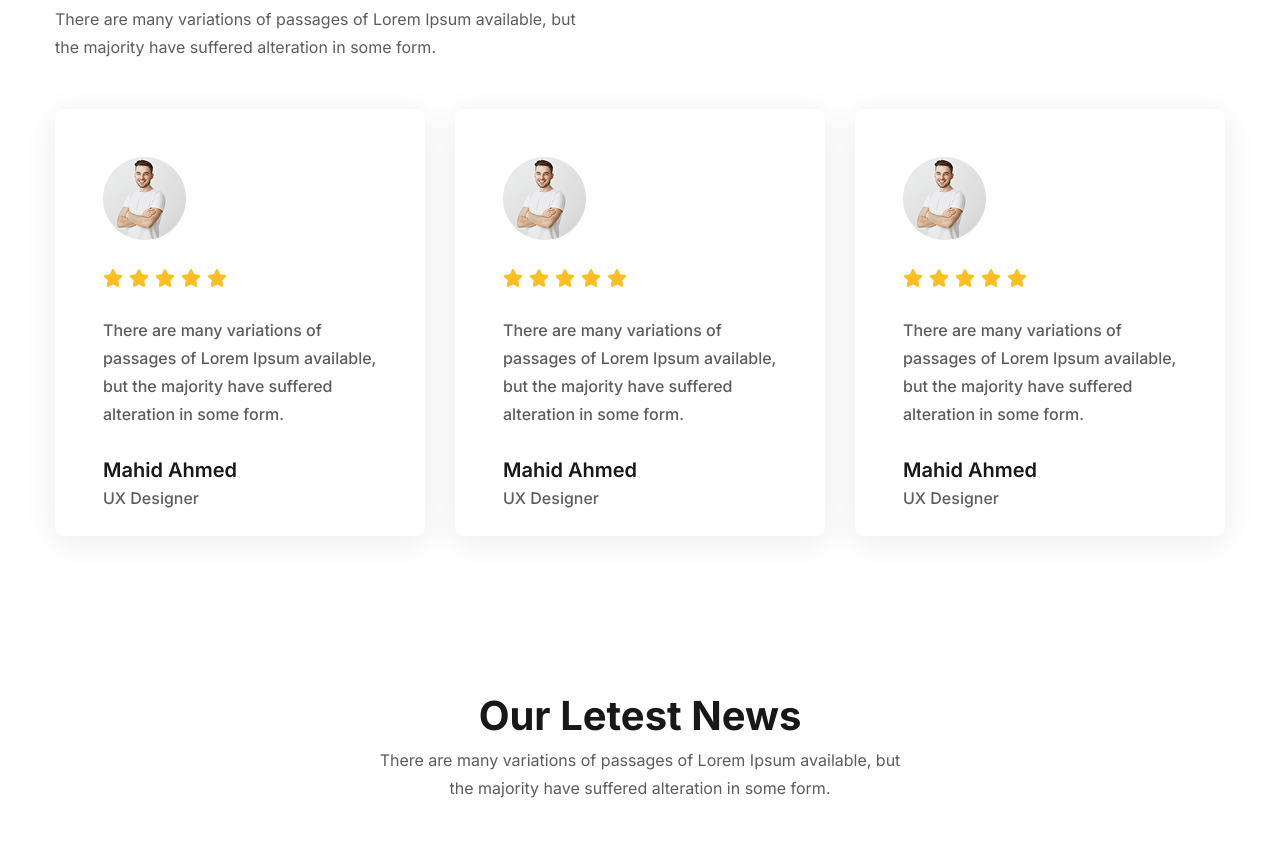
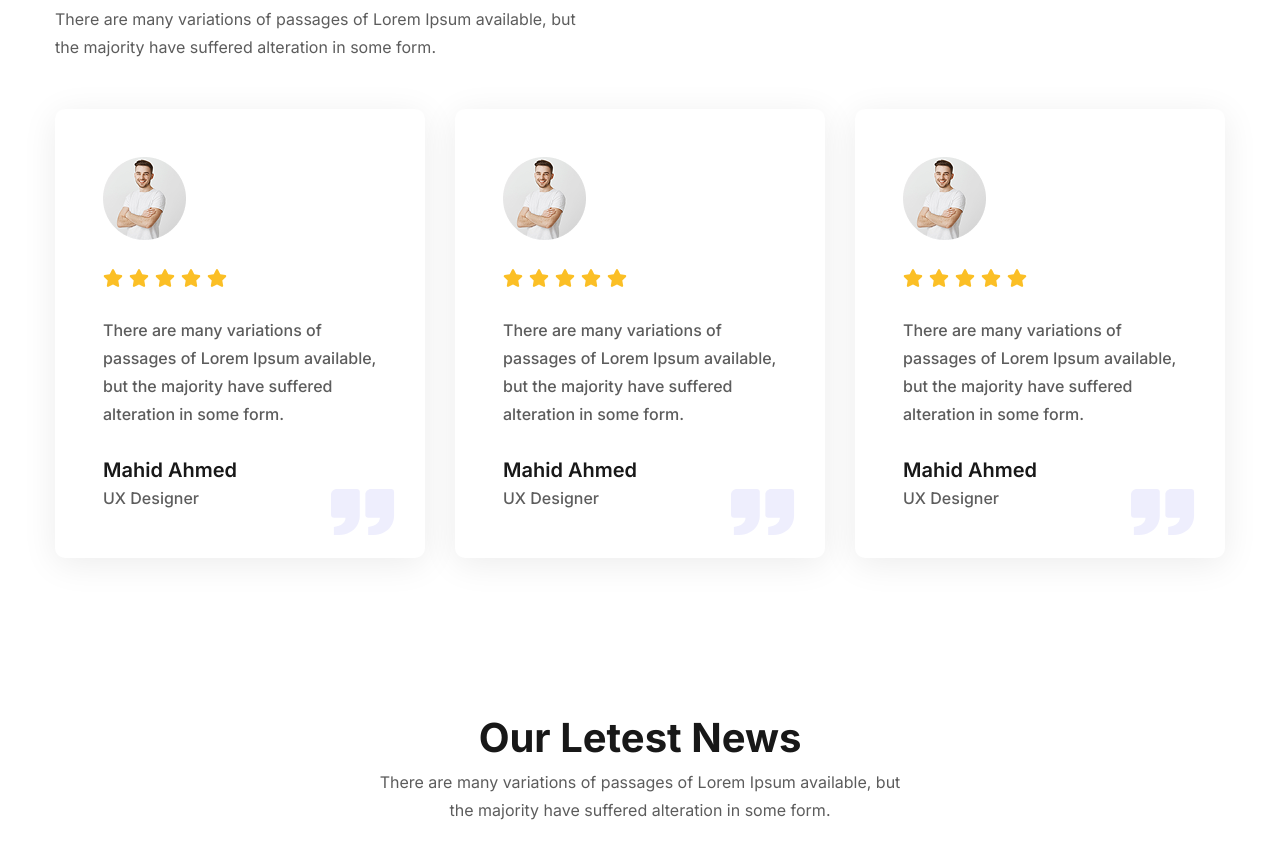
Before and after one commit to RubiyaHud/CreativeAgency-React, a React (Vite) app: page / in a window 1280 px wide. Shown: the part 4018-4870 px from the top of the page. Built offline with nearby package versions, Linux system fonts and the light colour scheme.

Commit message:
Add Double Quotation (Customer Experience), Completed the Creative Agency Figma

```diff
--- a/src/components/CustomerExperrience.jsx
+++ b/src/components/CustomerExperrience.jsx
@@ -5,6 +5,7 @@ import Flex from './Flex'
 import Image from './Image'
 import customerImage from '../assets/customerImg.png'
 import { FaStar } from "react-icons/fa"
+import DoubleQuotation from './icons/DoubleQuotation'
 
 const CustomerExperrience = () => {
     return (
@@ -12,7 +13,7 @@ const CustomerExperrience = () => {
             <Container>
                 <HeadingWithPara className={""} classH={"w-[603px]"} classP={""} hText={"We Care About Our Customer Experience Too"} pText={"There are many variations of passages of Lorem Ipsum available, but the majority have suffered alteration in some form."} />
                 <Flex className={"justify-between"}>
-                    <div className={"bg-white mt-12 px-12 pb-6 pt-12 rounded-10 shadow-[0_6px_35px_rgba(0,0,0,0.08)]"}>
+                    <div className={"relative bg-white mt-12 px-12 pb-[46px] pt-12 rounded-10 shadow-[0_6px_35px_rgba(0,0,0,0.08)]"}>
                         <Image imgSrc={customerImage} imgAlt={"Customer Image"} />
                         <Flex className={"gap-1.5 my-7"}>
                             <FaStar className={"text-[20px] text-starColor"} />
@@ -24,8 +25,9 @@ const CustomerExperrience = () => {
                         <p className={"w-[274px] mb-7 font-inter font-medium text-[16px] text-menuColor leading-7 opacity-70"}>There are many variations of passages of Lorem Ipsum available, but the majority have suffered alteration in some form.</p>
                         <h3 className={"font-inter font-semibold text-[20px] leading-7 text-menuColor"}> Mahid Ahmed </h3>
                         <h3 className={"font-inter font-medium text-[16px] leading-7 text-[#5D5D5D]"}> UX Designer </h3>
+                        <DoubleQuotation className={"absolute right-[30px] bottom-[23px] "}/>
                     </div>
-                    <div className={"bg-white mt-12 px-12 pb-6 pt-12 rounded-10 shadow-[0_6px_35px_rgba(0,0,0,0.08)]"}>
+                    <div className={"relative bg-white mt-12 px-12 pb-[46px] pt-12 rounded-10 shadow-[0_6px_35px_rgba(0,0,0,0.08)]"}>
                         <Image imgSrc={customerImage} imgAlt={"Customer Image"} />
                         <Flex className={"gap-1.5 my-7"}>
                             <FaStar className={"text-[20px] text-starColor"} />
@@ -37,8 +39,9 @@ const CustomerExperrience = () => {
                         <p className={"w-[274px] mb-7 font-inter font-medium text-[16px] text-menuColor leading-7 opacity-70"}>There are many variations of passages of Lorem Ipsum available, but the majority have suffered alteration in some form.</p>
                         <h3 className={"font-inter font-semibold text-[20px] leading-7 text-menuColor"}> Mahid Ahmed </h3>
                         <h3 className={"font-inter font-medium text-[16px] leading-7 text-[#5D5D5D]"}> UX Designer </h3>
+                        <DoubleQuotation className={"absolute right-[30px] bottom-[23px] "}/>
                     </div>
-                    <div className={"bg-white mt-12 px-12 pb-6 pt-12 rounded-10 shadow-[0_6px_35px_rgba(0,0,0,0.08)]"}>
+                    <div className={"relative bg-white mt-12 px-12 pb-[46px] pt-12 rounded-10 shadow-[0_6px_35px_rgba(0,0,0,0.08)]"}>
                         <Image imgSrc={customerImage} imgAlt={"Customer Image"} />
                         <Flex className={"gap-1.5 my-7"}>
                             <FaStar className={"text-[20px] text-starColor"} />
@@ -50,6 +53,7 @@ const CustomerExperrience = () => {
                         <p className={"w-[274px] mb-7 font-inter font-medium text-[16px] text-menuColor leading-7 opacity-70"}>There are many variations of passages of Lorem Ipsum available, but the majority have suffered alteration in some form.</p>
                         <h3 className={"font-inter font-semibold text-[20px] leading-7 text-menuColor"}> Mahid Ahmed </h3>
                         <h3 className={"font-inter font-medium text-[16px] leading-7 text-[#5D5D5D]"}> UX Designer </h3>
+                        <DoubleQuotation className={"absolute right-[30px] bottom-[23px] "}/>
                     </div>
                 </Flex>
             </Container>
--- /dev/null
+++ b/src/components/icons/DoubleQuotation.jsx
@@ -0,0 +1,14 @@
+import React from 'react'
+
+const DoubleQuotation = ({className}) => {
+  return (
+
+    <svg className={`${className}`}  width="64" height="46" viewBox="0 0 64 46" fill="none" xmlns="http://www.w3.org/2000/svg">
+      <path d="M5.1865 37.4325L2.875 37.8925V46H5.75C13.7511 46 19.8547 43.7834 23.8884 39.4105C29.3135 33.5225 28.7673 25.9613 28.75 25.875V2.875C28.75 2.1125 28.4471 1.38124 27.9079 0.842069C27.3688 0.302901 26.6375 0 25.875 0H5.75C2.57887 0 0 2.57887 0 5.75V25.875C0 26.6375 0.302901 27.3688 0.842069 27.9079C1.38124 28.4471 2.1125 28.75 2.875 28.75H14.5992C14.5385 30.1714 14.1138 31.5533 13.3659 32.7635C11.9083 35.0664 9.15687 36.6361 5.1865 37.4325Z" fill="#5956E8" fill-opacity="0.1" />
+      <path d="M39.5015 37.4325L37.19 37.8925V46H40.065C48.0661 46 54.1698 43.7834 58.2034 39.4105C63.6285 33.5225 63.0823 25.9613 63.065 25.875V2.875C63.065 2.1125 62.7621 1.38124 62.2229 0.842069C61.6838 0.302901 60.9525 0 60.19 0H40.065C36.8939 0 34.315 2.57887 34.315 5.75V25.875C34.315 26.6375 34.6179 27.3688 35.1571 27.9079C35.6962 28.4471 36.4275 28.75 37.19 28.75H48.9143C48.8535 30.1714 48.4288 31.5533 47.6809 32.7635C46.2233 35.0664 43.4719 36.6361 39.5015 37.4325Z" fill="#5956E8" fill-opacity="0.1" />
+    </svg>
+
+  )
+}
+
+export default DoubleQuotation
```
